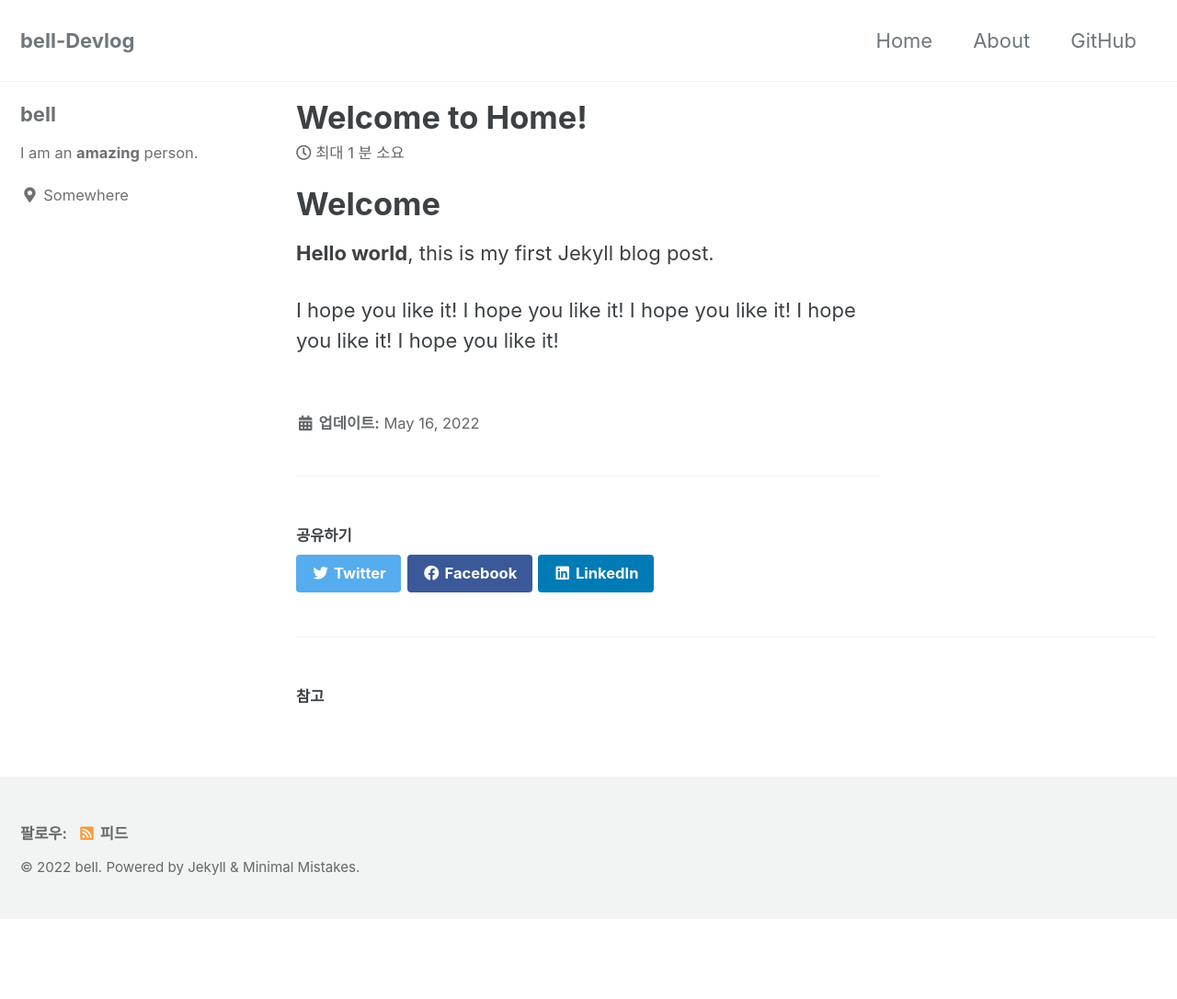
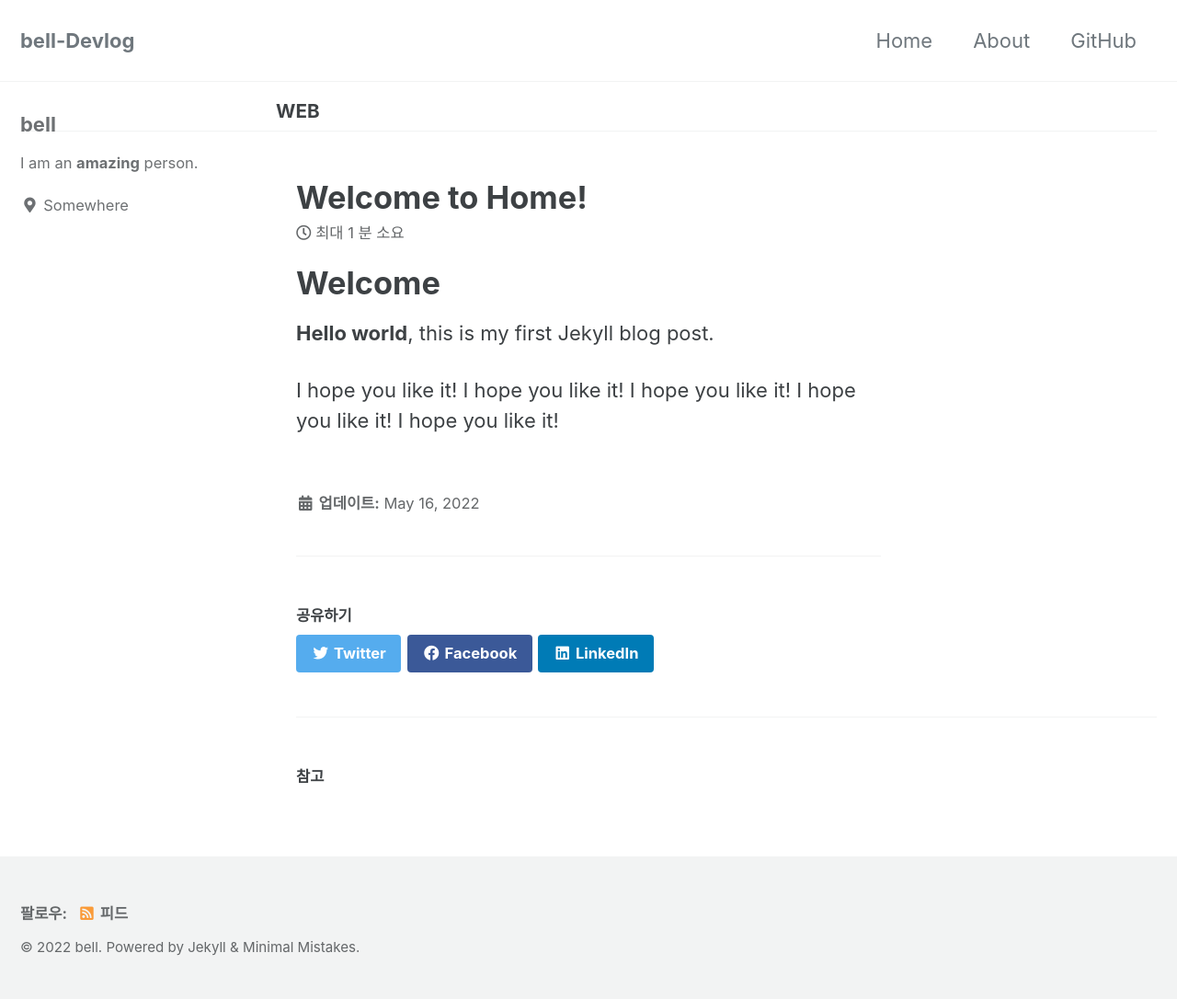
Before and after one commit to bell9489/bell9489.github.io, a Jekyll site: the page built from _posts/2022-05-16-first.md, in a window 1280 px wide. Shown: the whole page at 92% size. Built offline with Jekyll 4.4.1, drawn with Linux system fonts in a browser that asks for light colours; cached includes are drawn as plain includes; before the commit the page ends 999 px from its top, so only the background shows below that.

Commit message:
first commit

```diff
--- a/_config.yml
+++ b/_config.yml
@@ -12,101 +12,100 @@
 
 # theme                  : "minimal-mistakes-jekyll"
 # remote_theme           : "mmistakes/minimal-mistakes"
-minimal_mistakes_skin    : "default" # "air", "aqua", "contrast", "dark", "dirt", "neon", "mint", "plum", "sunrise"
+minimal_mistakes_skin: "default" # "air", "aqua", "contrast", "dark", "dirt", "neon", "mint", "plum", "sunrise"
 
 # Site Settings
-locale                   : "ko-KR" #"en-US"
-title                    : "bell-Devlog"
-title_separator          : "-"
-subtitle                 : # site tagline that appears below site title in masthead
-name                     : "bell"
-description              : "An amazing website."
-url                      : "https://bell9489.github.io"
-baseurl                  : # the subpath of your site, e.g. "/blog"
-repository               : "bell9489/bell9489.github.io"
-teaser                   : # path of fallback teaser image, e.g. "/assets/images/500x300.png"
-logo                     : # path of logo image to display in the masthead, e.g. "/assets/images/88x88.png"
-masthead_title           : # overrides the website title displayed in the masthead, use " " for no title
+locale: "ko-KR" #"en-US"
+title: "bell-Devlog"
+title_separator: "-"
+subtitle: # site tagline that appears below site title in masthead
+name: "bell"
+description: "An amazing website."
+url: "https://bell9489.github.io"
+baseurl: # the subpath of your site, e.g. "/blog"
+repository: "bell9489/bell9489.github.io"
+teaser: # path of fallback teaser image, e.g. "/assets/images/500x300.png"
+logo: # path of logo image to display in the masthead, e.g. "/assets/images/88x88.png"
+masthead_title: # overrides the website title displayed in the masthead, use " " for no title
 # breadcrumbs            : false # true, false (default)
-words_per_minute         : 200
+words_per_minute: 200
 comments:
-  provider               : # false (default), "disqus", "discourse", "facebook", "staticman", "staticman_v2", "utterances", "giscus", "custom"
+  provider: # false (default), "disqus", "discourse", "facebook", "staticman", "staticman_v2", "utterances", "giscus", "custom"
   disqus:
-    shortname            : # https://help.disqus.com/customer/portal/articles/466208-what-s-a-shortname-
+    shortname: # https://help.disqus.com/customer/portal/articles/466208-what-s-a-shortname-
   discourse:
-    server               : # https://meta.discourse.org/t/embedding-discourse-comments-via-javascript/31963 , e.g.: meta.discourse.org
+    server: # https://meta.discourse.org/t/embedding-discourse-comments-via-javascript/31963 , e.g.: meta.discourse.org
   facebook:
     # https://developers.facebook.com/docs/plugins/comments
-    appid                :
-    num_posts            : # 5 (default)
-    colorscheme          : # "light" (default), "dark"
+    appid:
+    num_posts: # 5 (default)
+    colorscheme: # "light" (default), "dark"
   utterances:
-    theme                : # "github-light" (default), "github-dark"
-    issue_term           : # "pathname" (default)
+    theme: # "github-light" (default), "github-dark"
+    issue_term: # "pathname" (default)
   giscus:
-    repo_id              : # Shown during giscus setup at https://giscus.app
-    category_name        : # Full text name of the category
-    category_id          : # Shown during giscus setup at https://giscus.app
-    discussion_term      : # "pathname" (default), "url", "title", "og:title"
-    reactions_enabled    : # '1' for enabled (default), '0' for disabled
-    theme                : # "light" (default), "dark", "dark_dimmed", "transparent_dark", "preferred_color_scheme"
+    repo_id: # Shown during giscus setup at https://giscus.app
+    category_name: # Full text name of the category
+    category_id: # Shown during giscus setup at https://giscus.app
+    discussion_term: # "pathname" (default), "url", "title", "og:title"
+    reactions_enabled: # '1' for enabled (default), '0' for disabled
+    theme: # "light" (default), "dark", "dark_dimmed", "transparent_dark", "preferred_color_scheme"
   staticman:
-    branch               : # "master"
-    endpoint             : # "https://{your Staticman v3 API}/v3/entry/github/"
+    branch: # "master"
+    endpoint: # "https://{your Staticman v3 API}/v3/entry/github/"
 reCaptcha:
-  siteKey                :
-  secret                 :
+  siteKey:
+  secret:
 atom_feed:
-  path                   : # blank (default) uses feed.xml
-  hide                   : # true, false (default)
-search                   : # true, false (default)
-search_full_content      : # true, false (default)
-search_provider          : # lunr (default), algolia, google
+  path: # blank (default) uses feed.xml
+  hide: # true, false (default)
+search: # true, false (default)
+search_full_content: # true, false (default)
+search_provider: # lunr (default), algolia, google
 algolia:
-  application_id         : # YOUR_APPLICATION_ID
-  index_name             : # YOUR_INDEX_NAME
-  search_only_api_key    : # YOUR_SEARCH_ONLY_API_KEY
-  powered_by             : # true (default), false
+  application_id: # YOUR_APPLICATION_ID
+  index_name: # YOUR_INDEX_NAME
+  search_only_api_key: # YOUR_SEARCH_ONLY_API_KEY
+  powered_by: # true (default), false
 google:
-  search_engine_id       : # YOUR_SEARCH_ENGINE_ID
-  instant_search         : # false (default), true
+  search_engine_id: # YOUR_SEARCH_ENGINE_ID
+  instant_search: # false (default), true
 # SEO Related
-google_site_verification :
-bing_site_verification   :
-naver_site_verification  :
-yandex_site_verification :
-baidu_site_verification  :
+google_site_verification:
+bing_site_verification:
+naver_site_verification:
+yandex_site_verification:
+baidu_site_verification:
 
 # Social Sharing
 twitter:
-  username               :
+  username:
 facebook:
-  username               :
-  app_id                 :
-  publisher              :
-og_image                 : # Open Graph/Twitter default site image
+  username:
+  app_id:
+  publisher:
+og_image: # Open Graph/Twitter default site image
 # For specifying social profiles
 # - https://developers.google.com/structured-data/customize/social-profiles
 social:
-  type                   : # Person or Organization (defaults to Person)
-  name                   : # If the user or organization name differs from the site's name
+  type: # Person or Organization (defaults to Person)
+  name: # If the user or organization name differs from the site's name
   links: # An array of links to social media profiles
 
 # Analytics
 analytics:
-  provider               : false # false (default), "google", "google-universal", "google-gtag", "custom"
+  provider: false # false (default), "google", "google-universal", "google-gtag", "custom"
   google:
-    tracking_id          :
-    anonymize_ip         : # true, false (default)
-
+    tracking_id:
+    anonymize_ip: # true, false (default)
 
 # Site Author
 author:
-  name             : "bell"
-  avatar           : # path of avatar image, e.g. "/assets/images/bio-photo.jpg"
-  bio              : "I am an **amazing** person."
-  location         : "Somewhere"
-  email            :
+  name: "bell"
+  avatar: # path of avatar image, e.g. "/assets/images/bio-photo.jpg"
+  bio: "I am an **amazing** person."
+  location: "Somewhere"
+  email:
   links:
     - label: "Email"
       icon: "fas fa-fw fa-envelope-square"
@@ -149,7 +148,6 @@
       icon: "fab fa-fw fa-instagram"
       # url:
 
-
 # Reading Files
 include:
   - .htaccess
@@ -187,14 +185,12 @@
 encoding: "utf-8"
 markdown_ext: "markdown,mkdown,mkdn,mkd,md"
 
-
 # Conversion
 markdown: kramdown
 highlighter: rouge
 lsi: false
 excerpt_separator: "\n\n"
 incremental: false
-
 
 # Markdown Processing
 kramdown:
@@ -207,19 +203,16 @@
   smart_quotes: lsquo,rsquo,ldquo,rdquo
   enable_coderay: false
 
-
 # Sass/SCSS
 sass:
   sass_dir: _sass
   style: compressed # https://sass-lang.com/documentation/file.SASS_REFERENCE.html#output_style
-
 
 # Outputting
 permalink: /:categories/:title/
 paginate: 5 # amount of posts to show
 paginate_path: /page:num/
 timezone: # https://en.wikipedia.org/wiki/List_of_tz_database_time_zones
-
 
 # Plugins (previously gems:)
 plugins:
@@ -236,7 +229,6 @@
   - jekyll-gist
   - jekyll-feed
   - jekyll-include-cache
-
 
 # Archives
 #  Type
@@ -266,14 +258,12 @@
 #     category: /categories/:name/
 #     tag: /tags/:name/
 
-
 # HTML Compression
 # - https://jch.penibelst.de/
 compress_html:
   clippings: all
   ignore:
     envs: development
-
 
 # Defaults
 defaults:
@@ -289,3 +279,4 @@
       share: true
       related: true
       future: true
+      sidebar_main: true
--- a/_includes/nav_list
+++ b/_includes/nav_list
@@ -1,26 +1,47 @@
 {% assign navigation = site.data.navigation[include.nav] %}
 
 <nav class="nav__list">
-  {% if page.sidebar.title %}<h3 class="nav__title" style="padding-left: 0;">{{ page.sidebar.title }}</h3>{% endif %}
+  {% if page.sidebar.title %}
+  <h3 class="nav__title" style="padding-left: 0">{{ page.sidebar.title }}</h3>
+  {% endif %}
   <input id="ac-toc" name="accordion-toc" type="checkbox" />
-  <label for="ac-toc">{{ site.data.ui-text[site.locale].menu_label | default: "Toggle Menu" }}</label>
-  <ul class="nav__items">
-    {% for nav in navigation %}
-      <li>
-        {% if nav.url %}
-          <a href="{{ nav.url | relative_url }}"><span class="nav__sub-title">{{ nav.title }}</span></a>
-        {% else %}
-          <span class="nav__sub-title">{{ nav.title }}</span>
-        {% endif %}
-
-        {% if nav.children != null %}
-        <ul>
-          {% for child in nav.children %}
-            <li><a href="{{ child.url | relative_url }}"{% if child.url == page.url %} class="active"{% endif %}>{{ child.title }}</a></li>
-          {% endfor %}
-        </ul>
-        {% endif %}
-      </li>
-    {% endfor %}
+  <label for="ac-toc">{{
+    site.data.ui - text[site.locale].menu_label | default: "Toggle Menu"
+  }}</label>
+  <ul class="nav__items" id="category_tag_menu">
+    <li>
+      <!--span 태그로 카테고리들을 크게 분류 ex) C/C++/C#-->
+      <span class="nav__sub-title">WEB</span>
+      <!--ul 태그로 같은 카테고리들 모아둔 페이지들 나열-->
+      <ul>
+        <!--Cpp 카테고리 글들을 모아둔 페이지인 /categories/cpp 주소의 글로 링크 연결-->
+        <!--category[1].size 로 해당 카테고리를 가진 글의 개수 표시-->
+        {% for category in site.categories %} {% if category[0] == "Javascript"
+        %}
+        <li><a href="/categories/Javascript" class="">Javascript</a></li>
+        {% endif %} {% endfor %}
+      </ul>
+      <ul>
+        {% for category in site.categories %} {% if category[0] == "React" %}
+        <li><a href="/categories/React" class="">React</a></li>
+        {% endif %} {% endfor %}
+      </ul>
+      <ul>
+        {% for category in site.categories %} {% if category[0] == "Vue" %}
+        <li><a href="/categories/Vue" class="">Vue</a></li>
+        {% endif %} {% endfor %}
+      </ul>
+      <ul>
+        {% for category in site.categories %} {% if category[0] == "Typescript"
+        %}
+        <li><a href="/categories/Typescript" class="">Typescript</a></li>
+        {% endif %} {% endfor %}
+      </ul>
+      <ul>
+        {% for category in site.categories %} {% if category[0] == "Node.js" %}
+        <li><a href="/categories/Node.js" class="">Node.js</a></li>
+        {% endif %} {% endfor %}
+      </ul>
+    </li>
   </ul>
 </nav>
--- a/_includes/sidebar.html
+++ b/_includes/sidebar.html
@@ -1,19 +1,17 @@
 {% if page.author_profile or layout.author_profile or page.sidebar %}
-  <div class="sidebar sticky">
-  {% if page.author_profile or layout.author_profile %}{% include author-profile.html %}{% endif %}
-  {% if page.sidebar %}
-    {% for s in page.sidebar %}
-      {% if s.image %}
-        <img src="{{ s.image | relative_url }}"
-             alt="{% if s.image_alt %}{{ s.image_alt }}{% endif %}">
-      {% endif %}
-      {% if s.title %}<h3>{{ s.title }}</h3>{% endif %}
-      {% if s.text %}{{ s.text | markdownify }}{% endif %}
-      {% if s.nav %}{% include nav_list nav=s.nav %}{% endif %}
-    {% endfor %}
-    {% if page.sidebar.nav %}
-      {% include nav_list nav=page.sidebar.nav %}
-    {% endif %}
-  {% endif %}
-  </div>
-{% endif %}
+<div class="sidebar sticky">
+  {% if page.author_profile or layout.author_profile %}{% include
+  author-profile.html %}{% endif %} {% if page.sidebar %} {% for s in
+  page.sidebar %} {% if s.image %}
+  <img
+    src="{{ s.image | relative_url }}"
+    alt="{% if s.image_alt %}{{ s.image_alt }}{% endif %}"
+  />
+  {% endif %} {% if s.title %}
+  <h3>{{ s.title }}</h3>
+  {% endif %} {% if s.text %}{{ s.text | markdownify }}{% endif %} {% if s.nav
+  %}{% include nav_list nav=s.nav %}{% endif %} {% endfor %} {% if
+  page.sidebar.nav %} {% include nav_list nav=page.sidebar.nav %} {% endif %} {%
+  endif %}
+</div>
+{% endif %} {% if page.sidebar_main %} {% include nav_list %} {% endif %}
```
